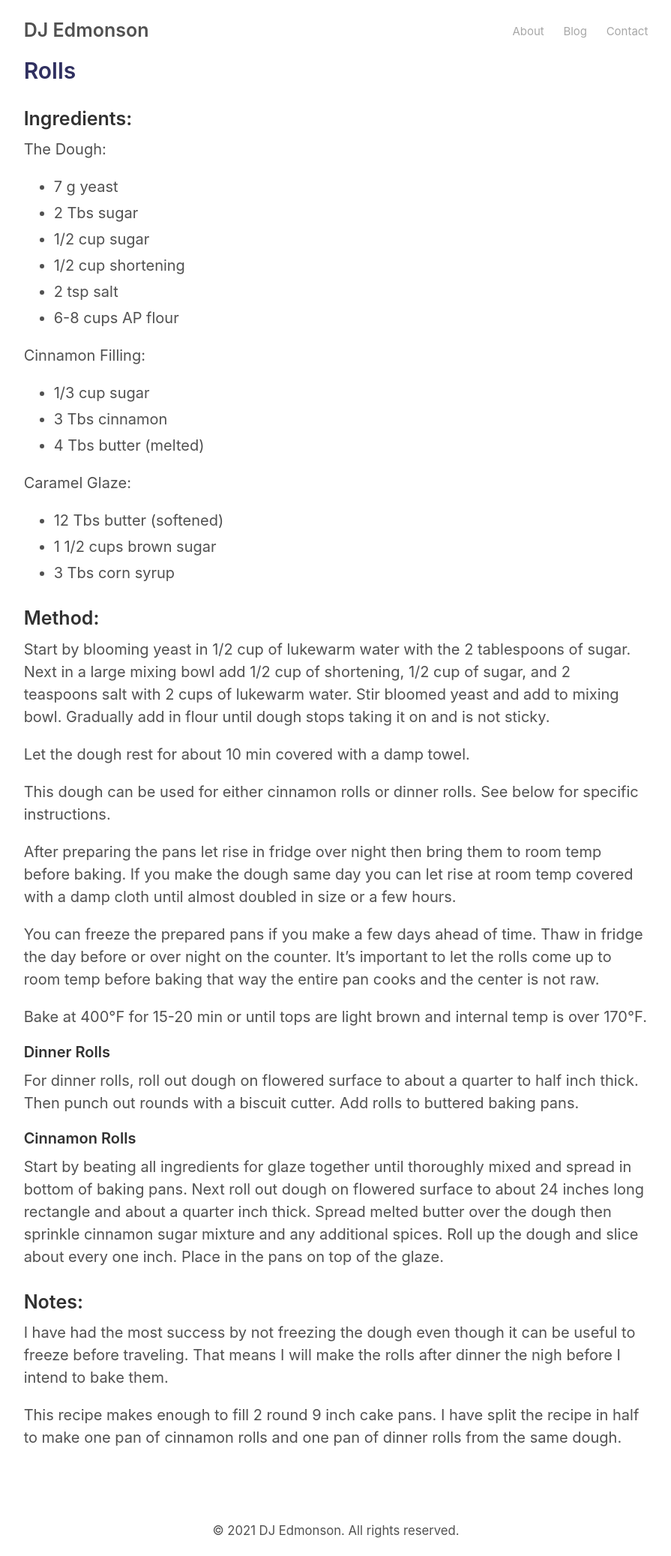
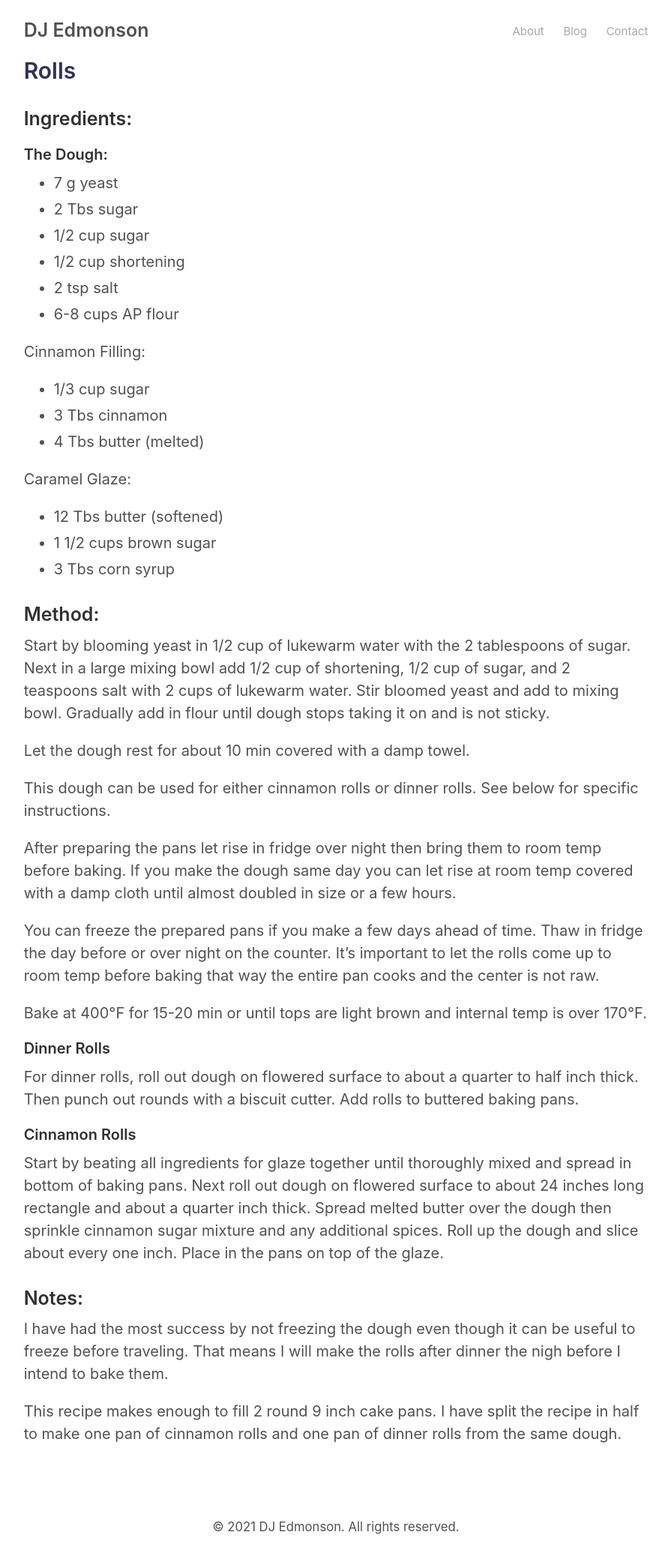
Before and after one commit to dedmons/dedmons.github.io, a Jekyll site: the page built from _recipes/rolls.md, in a window 1280 px wide. Shown: the whole page at 75% size, without its empty margins (192-1087 px from the left). Built offline with Jekyll 4.4.1, drawn with Linux system fonts in a browser that asks for light colours.

Commit message:
Adjust ingredient lists

```diff
--- a/_recipes/rolls.md
+++ b/_recipes/rolls.md
@@ -4,7 +4,7 @@ categories: baking, holiday
 ---
 
 ### Ingredients: ###
-The Dough:
+#### The Dough: ####
 - 7 g yeast
 - 2 Tbs sugar
 - 1/2 cup sugar
```
